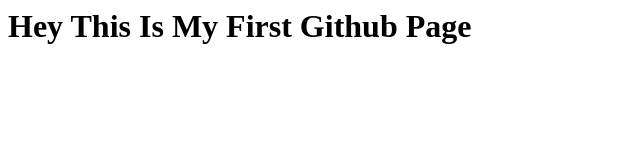
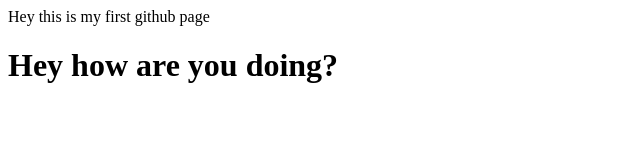
Before and after one commit to petamangg/petamangg.github.io, a plain HTML site: page index.html in a window 1280 px wide. Shown: the whole page, without its empty margins (0-640 px from the left). Drawn offline with Linux system fonts and the light colour scheme.

Commit message:
Update index.html

```diff
--- a/index.html
+++ b/index.html
@@ -1,2 +1,7 @@
-
-<h1> Hey This Is My First Github Page</h1>
+<html>
+  <title> Firs Github Page</title>
+  <head> Hey this is my first github page</head>
+  <body>
+    <h1> Hey how are you doing?</h1>
+  </body>
+</html>
```
